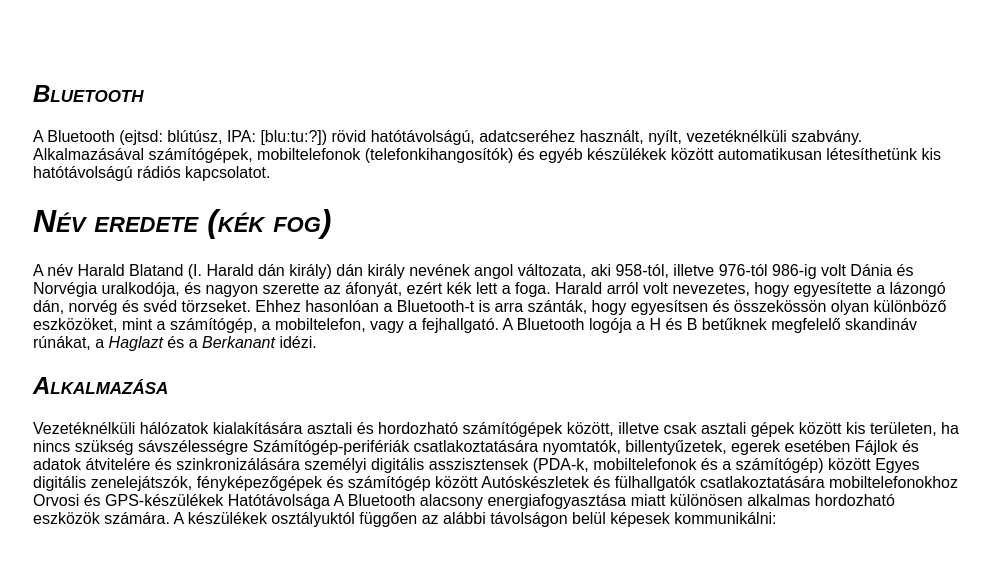
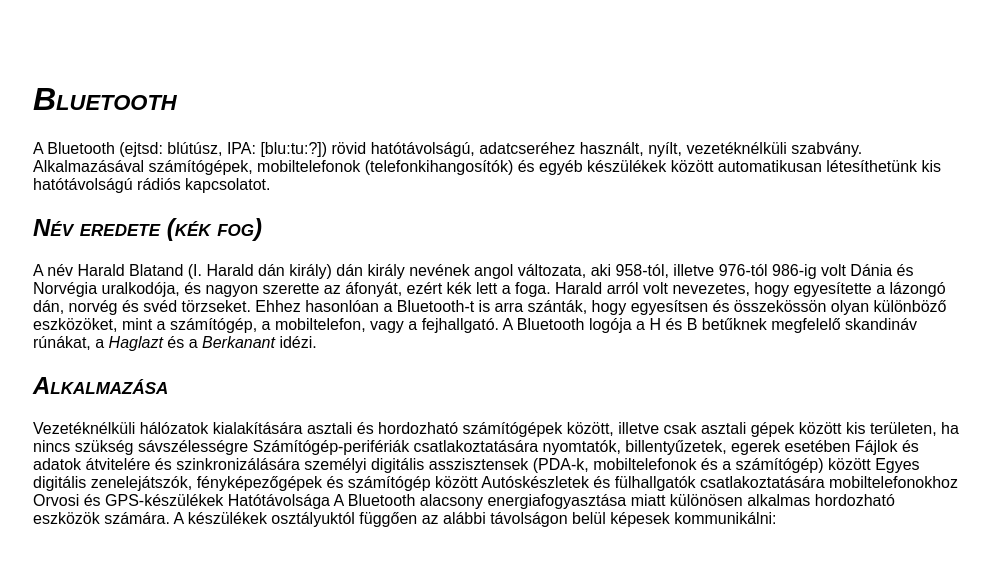
Before and after one commit to csepregics/2022-01-03_Bluetooth, a plain HTML site: page index.html in a window 1280 px wide. Shown: the whole page, without its empty margins (142-1132 px from the left). Drawn offline with Linux system fonts and the light colour scheme.

Commit message:
5.feladat javítva

```diff
--- a/index.html
+++ b/index.html
@@ -18,11 +18,11 @@
 
 <body>
   <div id="content">
-    <h2>Bluetooth</h2>
+    <h1>Bluetooth</h1>
 
     A Bluetooth (ejtsd: blútúsz, IPA: [blu:tu:?]) rövid hatótávolságú, adatcseréhez használt, nyílt, vezetéknélküli szabvány. Alkalmazásával számítógépek, mobiltelefonok (telefonkihangosítók) és egyéb készülékek között automatikusan létesíthetünk kis hatótávolságú rádiós kapcsolatot.
 
-    <h1>Név eredete (kék fog)</h1>
+    <h2>Név eredete (kék fog)</h2>
 
     A név Harald Blatand (I. Harald dán király) dán király nevének angol változata, aki 958-tól, illetve 976-tól 986-ig volt Dánia és Norvégia uralkodója, és nagyon szerette az áfonyát, ezért kék lett a foga. Harald arról volt nevezetes, hogy egyesítette a lázongó dán, norvég és svéd törzseket. Ehhez hasonlóan a Bluetooth-t is arra szánták, hogy egyesítsen és összekössön olyan különböző eszközöket, mint a számítógép, a mobiltelefon, vagy a fejhallgató. A Bluetooth logója a H és B betűknek megfelelő skandináv rúnákat, a <i>Haglazt</i> és a <i>Berkanant</i> idézi.
 
```
